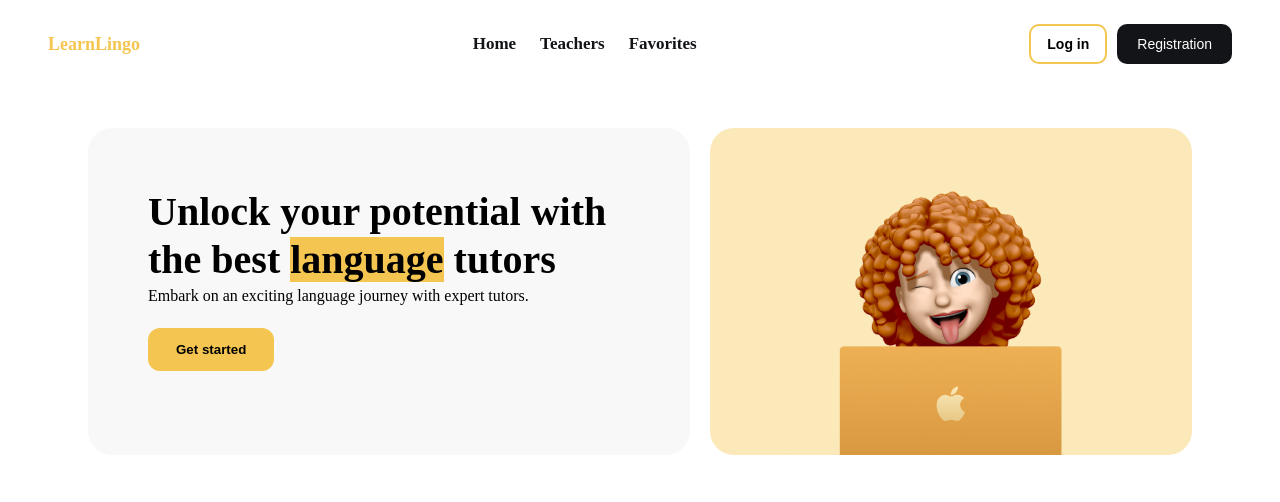
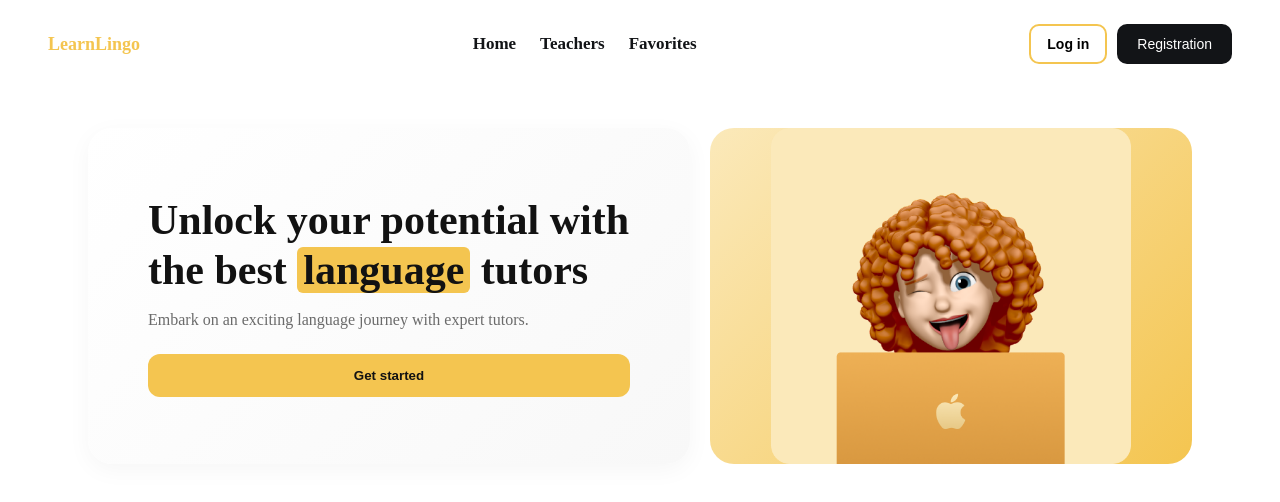
Before and after one commit to NurAleynaPektas/learn-lingo, a React (Vite) app: page / in a window 1280 px wide. Shown: the top 502 px of the page. Built offline with nearby package versions, Linux system fonts and the light colour scheme; no server answers.

Commit message:
homePage css

```diff
--- a/src/pages/HomePage.module.css
+++ b/src/pages/HomePage.module.css
@@ -8,44 +8,86 @@
   gap: 20px;
 }
 
+/* LEFT */
 .left {
-  background: #f8f8f8;
-  padding: 30px;
+  background: linear-gradient(135deg, #ffffff, #f8f8f8);
+  padding: 28px;
   border-radius: 24px;
+
+  display: flex;
+  flex-direction: column;
+  justify-content: center;
+
+  box-shadow: 0 6px 24px rgba(0, 0, 0, 0.04);
 }
 
 .left h1 {
-  font-size: 28px;
+  font-size: 26px;
   line-height: 1.2;
+  font-weight: 700;
+  color: #121212;
 }
 
 .left span {
   background: #f4c550;
+  padding: 0 6px;
+  border-radius: 6px;
 }
 
+.left p {
+  margin-top: 12px;
+  font-size: 14px;
+  color: #6b6b6b;
+}
+
+/* BUTTON */
 .btn {
-  margin-top: 20px;
+  margin-top: 22px;
   padding: 14px 28px;
   border-radius: 12px;
   border: none;
+
   background: #f4c550;
+  color: #121212;
+
   font-weight: 600;
   cursor: pointer;
+
+  transition: all 0.25s ease;
 }
 
+.btn:hover {
+  transform: translateY(-2px);
+  box-shadow: 0 6px 20px rgba(244, 197, 80, 0.4);
+}
+
+/* RIGHT */
 .right {
-  background: #fbe9ba;
+  background: linear-gradient(135deg, #fbe9ba, #f4c550);
   border-radius: 24px;
 
   display: flex;
   align-items: center;
   justify-content: center;
+
+  overflow: hidden;
 }
 
+/* IMAGE */
 .image {
   width: 220px;
   display: block;
-}@media (min-width: 768px) {
+
+  transition: transform 0.3s ease;
+}
+
+.right:hover .image {
+  transform: scale(1.05);
+}
+
+/*TABLET*/
+
+@media (min-width: 768px) {
   .hero {
     flex-direction: row;
     padding: 30px;
@@ -57,7 +99,11 @@
   }
 
   .left h1 {
-    font-size: 36px;
+    font-size: 34px;
+  }
+
+  .left p {
+    font-size: 15px;
   }
 
   .right {
@@ -67,7 +113,11 @@
   .image {
     width: 300px;
   }
-}@media (min-width: 1020px) {
+}
+
+/*DESKTOP*/
+
+@media (min-width: 1024px) {
   .hero {
     padding: 40px;
   }
@@ -77,10 +127,14 @@
   }
 
   .left h1 {
-    font-size: 40px;
+    font-size: 42px;
+  }
+
+  .left p {
+    font-size: 16px;
   }
 
   .image {
-    width: 350px;
+    width: 360px;
   }
 }
```
